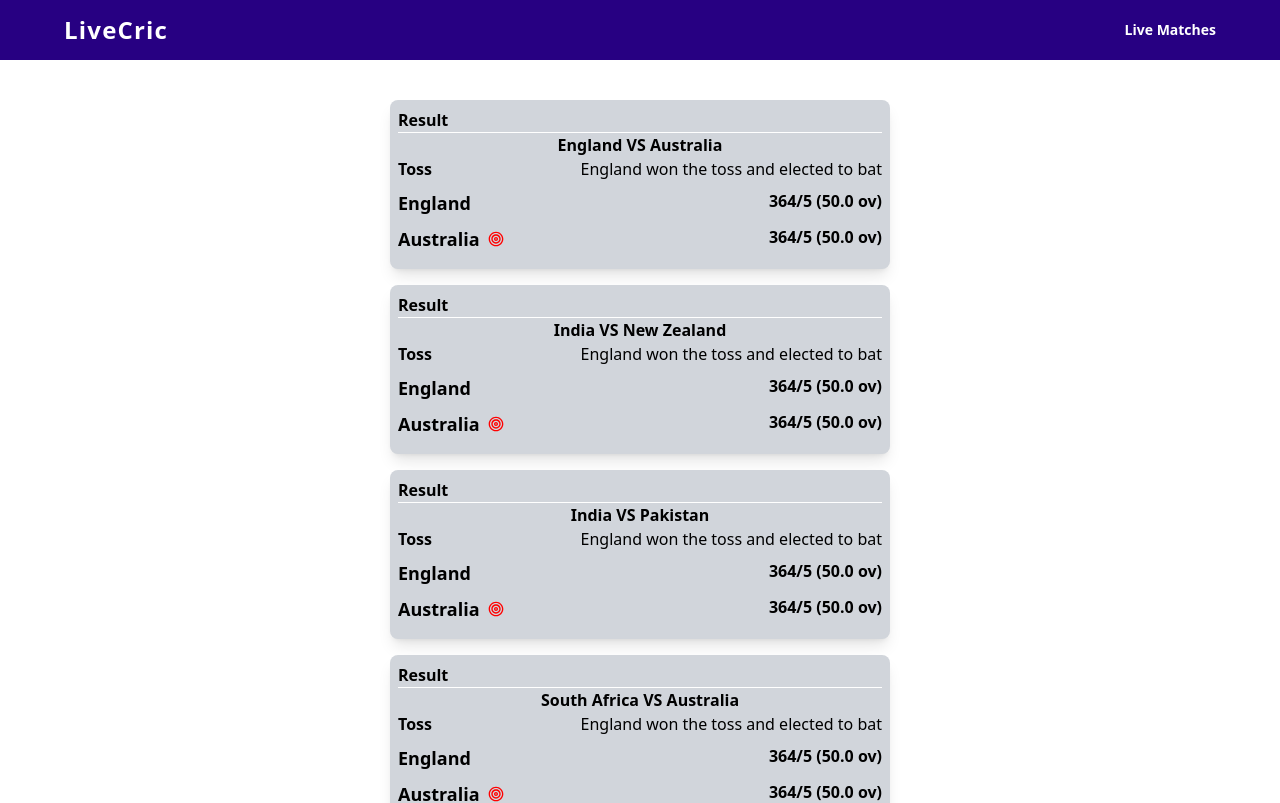
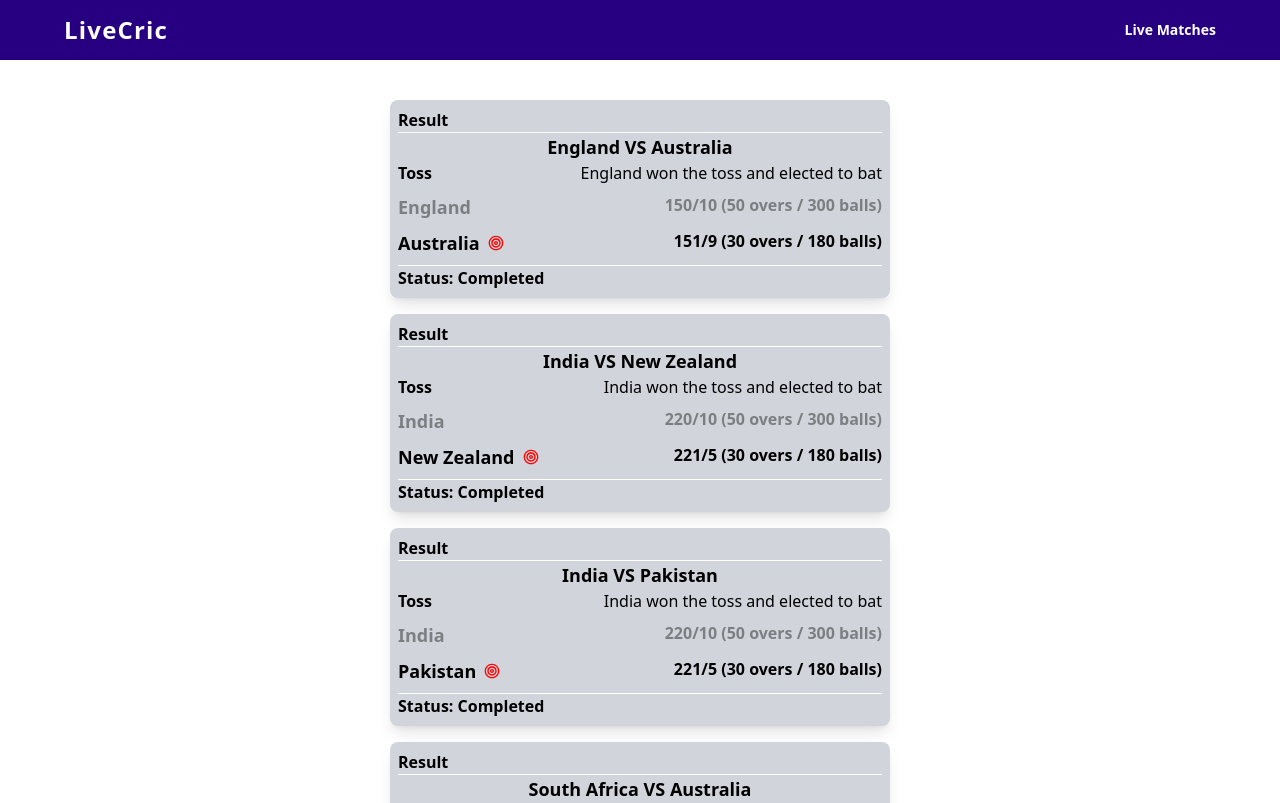
Before and after one commit to numanjvd82/cricket-app-react-ts, a React (Vite) app: page /matches in a window 1280 px wide. Shown: the top 803 px of the page. Built offline with nearby package versions, Linux system fonts and the light colour scheme; no server answers.

Commit message:
added some conditional styling

```diff
--- a/src/components/MatchCard.tsx
+++ b/src/components/MatchCard.tsx
@@ -13,6 +13,8 @@ function MatchCard({ match }: { match: Match }) {
       y: 0,
       transition: {
         type: 'spring',
+        stiffness: 200,
+        damping: 50,
         delay: 0.2,
       },
     },
@@ -28,24 +30,50 @@ function MatchCard({ match }: { match: Match }) {
       <h4 className="capitalize font-semibold border-b border-b-white">
         Result
       </h4>
-      <p className="text-center font-semibold">
+      <p className="text-center font-semibold text-lg">
         {match.team1} VS {match.team2}
       </p>
       <article className="flex justify-between">
         <h4 className="capitalize font-semibold">Toss</h4>
-        <p>England won the toss and elected to bat</p>
+        <p>
+          {match.tossWinner} won the toss and elected to {match.tossDecision}
+        </p>
       </article>
-      <article className="flex justify-between my-2">
-        <h2 className="font-semibold text-lg">England</h2>
-        <p className="font-semibold">364/5 (50.0 ov)</p>
+      <article
+        className={`flex justify-between my-2 ${
+          match.team1Overs === 50 ? 'opacity-40' : ''
+        }`}
+      >
+        <article className="flex items-center justify-center">
+          <h2 className="font-semibold text-lg">{match.team1}</h2>
+          {match.team1Overs === 50 ? null : (
+            <CgMediaLive color="red" className="mx-2" />
+          )}
+        </article>
+        <p className="font-semibold">
+          {match.team1Runs}/{match.team1Wickets} ({match.team1Overs} overs /{' '}
+          {match.team1Overs * 6} balls)
+        </p>
       </article>
-      <article className="flex justify-between my-2">
+      <article
+        className={`flex justify-between my-2 ${
+          match.team2Overs === 50 ? 'opacity-40' : ''
+        }`}
+      >
         <article className="flex items-center justify-center">
-          <h2 className="font-semibold text-lg">Australia</h2>
-          <CgMediaLive color="red" className="mx-2" />
+          <h2 className="font-semibold text-lg">{match.team2}</h2>
+          {match.team2Overs === 50 ? null : (
+            <CgMediaLive color="red" className="mx-2" />
+          )}
         </article>
-        <p className="font-semibold">364/5 (50.0 ov)</p>
+        <p className="font-semibold">
+          {match.team2Runs}/{match.team2Wickets} ({match.team2Overs} overs /{' '}
+          {match.team2Overs * 6} balls)
+        </p>
       </article>
+      <h4 className="capitalize font-semibold border-t border-t-white">
+        Status: {match.status}
+      </h4>
     </motion.section>
   );
 }
--- a/src/pages/MatchPage.tsx
+++ b/src/pages/MatchPage.tsx
@@ -8,7 +8,7 @@ function MatchPage() {
   console.log(matches);
 
   return (
-    <section className="flex flex-col items-center justify-center mt-8">
+    <section className="flex flex-col items-center justify-center my-8">
       {matches.map((match) => (
         <MatchCard key={match.id} match={match} />
       ))}
```
